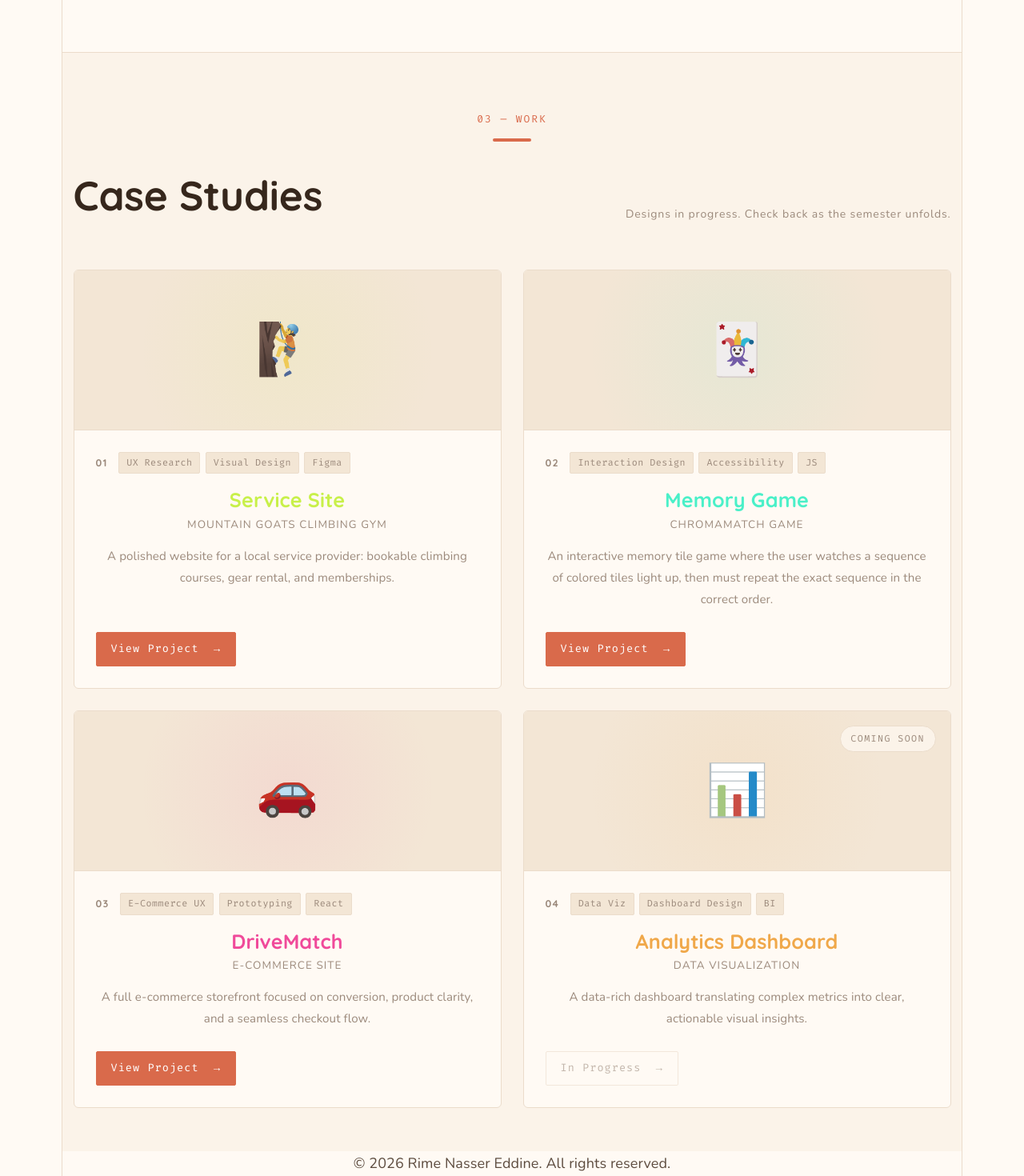
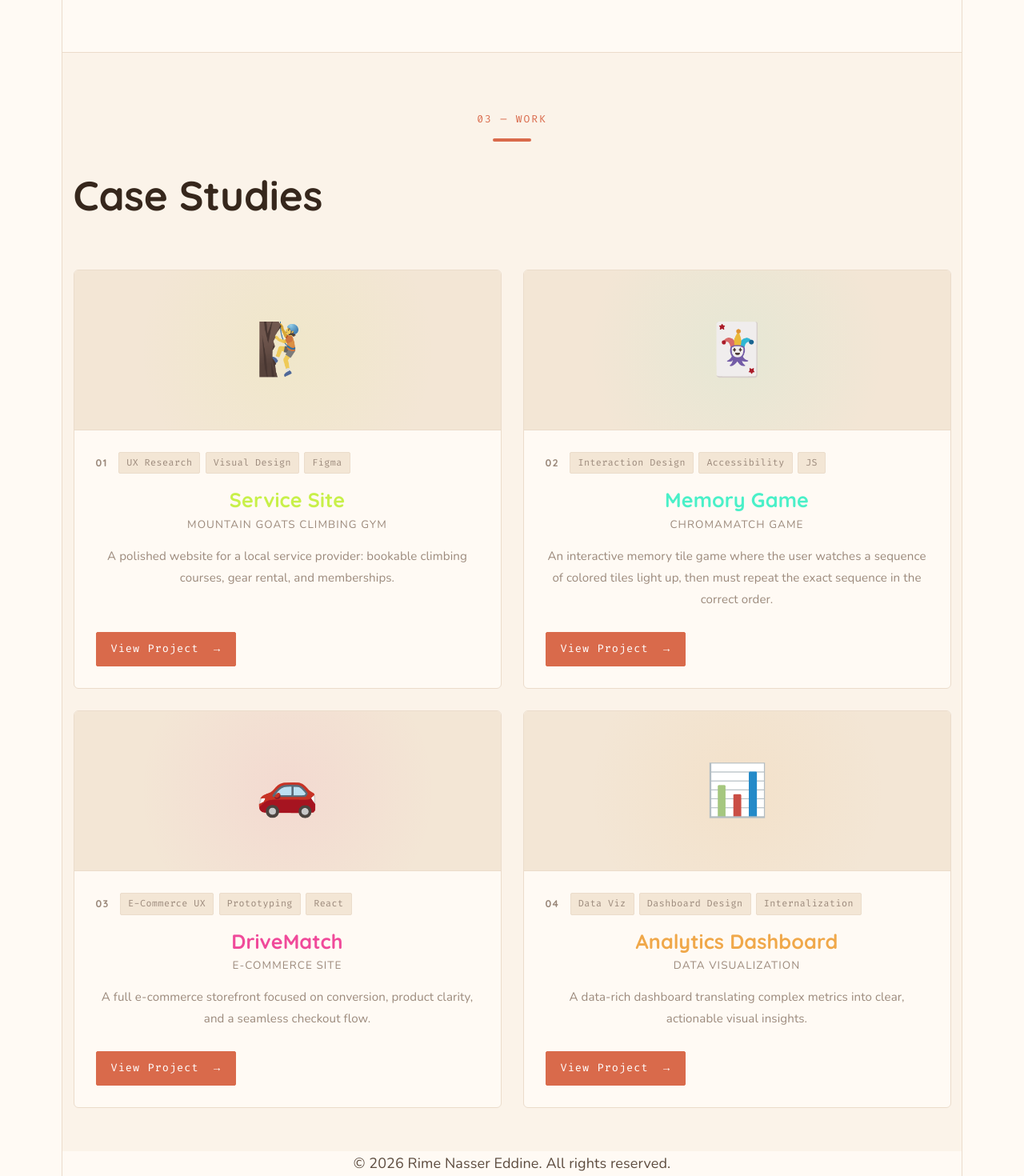
Before and after one commit to Rime6/my-portfolio, a React (Vite) app: page / in a window 1280 px wide. Shown: the part 2632-4102 px from the top of the page at 80% size. Built offline with nearby package versions, Linux system fonts and the light colour scheme.

Commit message:
updated Dashboard case study

```diff
--- a/src/components/CaseStudies.jsx
+++ b/src/components/CaseStudies.jsx
@@ -36,9 +36,10 @@ const cases = [
     title: 'Analytics Dashboard',
     subtitle: 'Data visualization',
     desc: 'A data-rich dashboard translating complex metrics into clear, actionable visual insights.',
-    tags: ['Data Viz', 'Dashboard Design', 'BI'],
+    tags: ['Data Viz', 'Dashboard Design', 'Internalization'],
     color: '#f0a84a',
     placeholder: '📊',
+    href: 'https://herhealthdashboard.netlify.app/',
   },
 ]
 
@@ -52,9 +53,6 @@ export default function CaseStudies() {
 
         <div className="cs-header-row">
           <h2 className="cs-heading">Case Studies</h2>
-          <p className="cs-note">
-            Designs in progress. Check back as the semester unfolds.
-          </p>
         </div>
 
         <div className="row g-4">
@@ -64,9 +62,6 @@ export default function CaseStudies() {
                 {/* Placeholder visual */}
                 <div className="cs-thumb" style={{ '--card-accent': c.color }}>
                   <span className="cs-emoji" role="img" aria-label={c.title}>{c.placeholder}</span>
-                  {c.title !== 'Service Site' && c.title !== 'Memory Game' && c.title !== 'DriveMatch' && (
-                    <span className="cs-coming-badge">Coming Soon</span>
-                  )}
                 </div>
 
                 <div className="cs-body">
```
